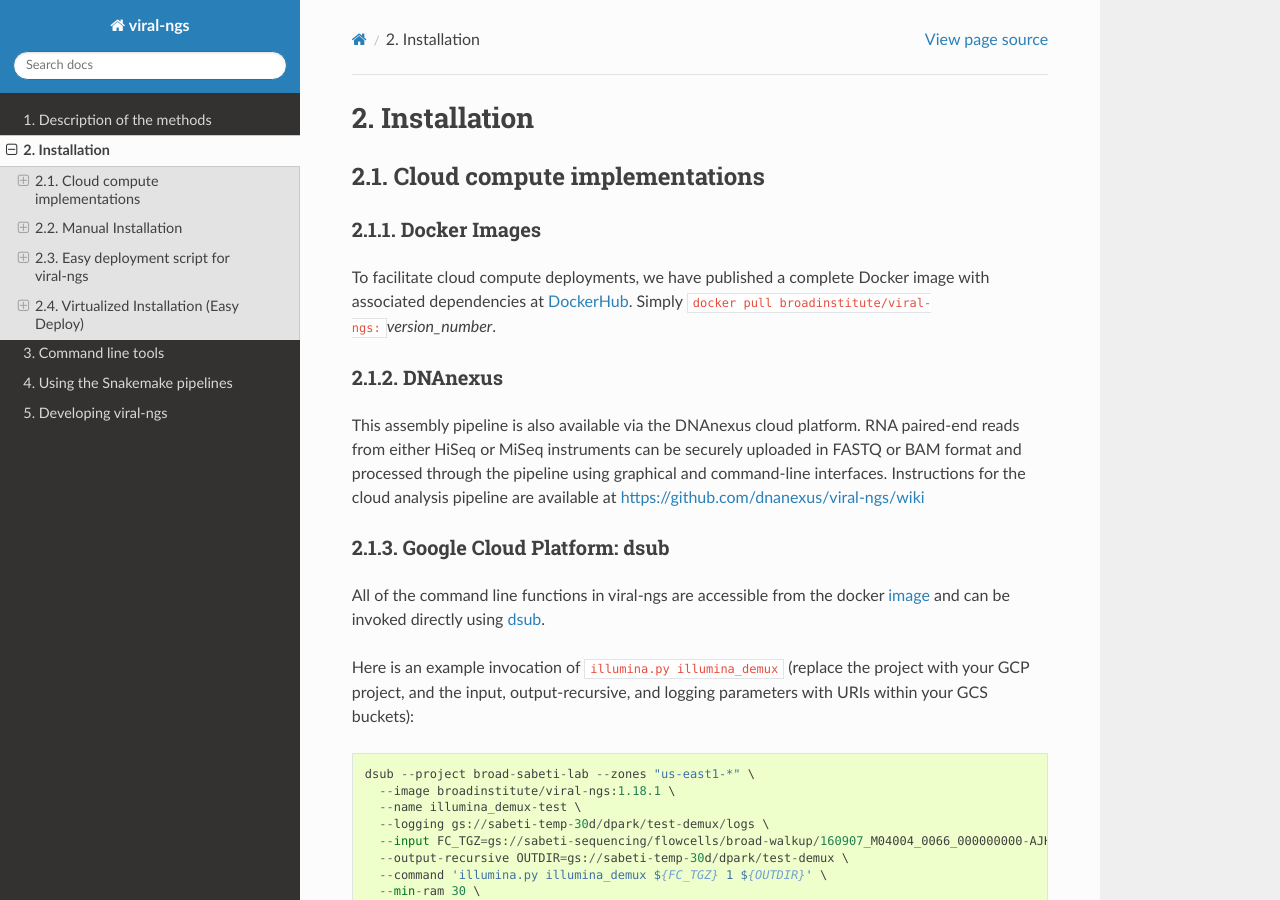
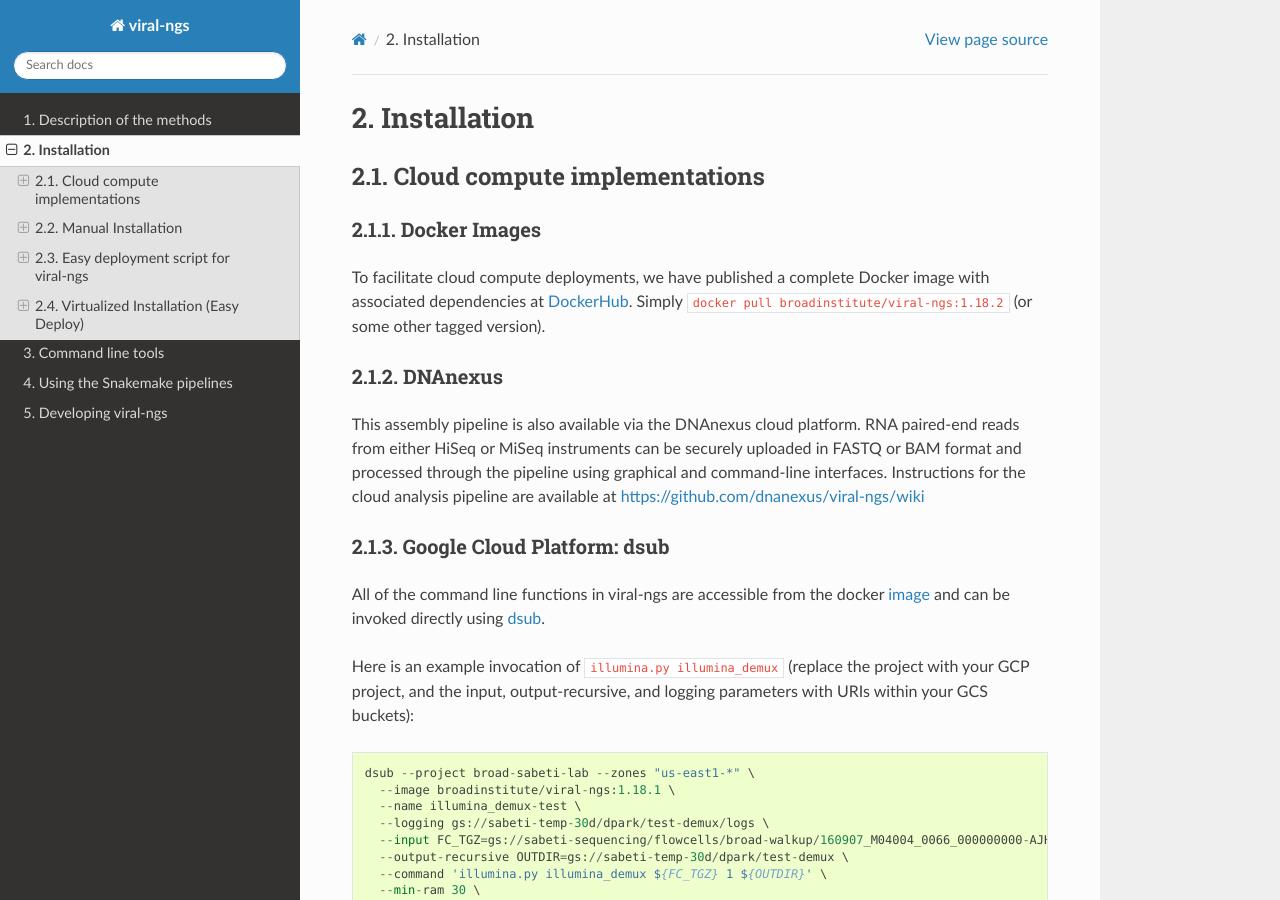
Before and after one commit to broadinstitute/viral-ngs, a Sphinx documentation site: the page built from docs/install.rst, in a window 1280 px wide and 900 px high. Built offline with Sphinx 7.4.7 and the Read the Docs theme 2.0.0, drawn with Linux system fonts in a browser that asks for light colours; formulas are drawn with MathJax 3.

Commit message:
more clean up of install.rst

```diff
--- a/docs/install.rst
+++ b/docs/install.rst
@@ -8,7 +8,10 @@ Cloud compute implementations
 Docker Images
 ~~~~~~~~~~~~~
 
-To facilitate cloud compute deployments, we have published a complete Docker image with associated dependencies at `DockerHub <https://hub.docker.com/r/broadinstitute/viral-ngs/>`_. Simply ``docker pull broadinstitute/viral-ngs:``\ *version_number*.
+To facilitate cloud compute deployments, we have published a complete Docker
+image with associated dependencies at
+`DockerHub <https://hub.docker.com/r/broadinstitute/viral-ngs/>`_.
+Simply ``docker pull broadinstitute/viral-ngs:1.18.2`` (or some other tagged version).
 
 
 DNAnexus
@@ -30,9 +33,7 @@ All of the command line functions in viral-ngs are accessible from the docker im
 .. _dsub: https://cloud.google.com/genomics/v1alpha2/dsub
 .. _image: https://hub.docker.com/r/broadinstitute/viral-ngs/
 
-Here is an example invocation of ``illumina.py illumina_demux`` (replace the project with your GCP project, and the input, output-recursive, and logging parameters with URIs within your GCS buckets):
-
-.. code-block::
+Here is an example invocation of ``illumina.py illumina_demux`` (replace the project with your GCP project, and the input, output-recursive, and logging parameters with URIs within your GCS buckets)::
 
   dsub --project broad-sabeti-lab --zones "us-east1-*" \
     --image broadinstitute/viral-ngs:1.18.1 \
```
